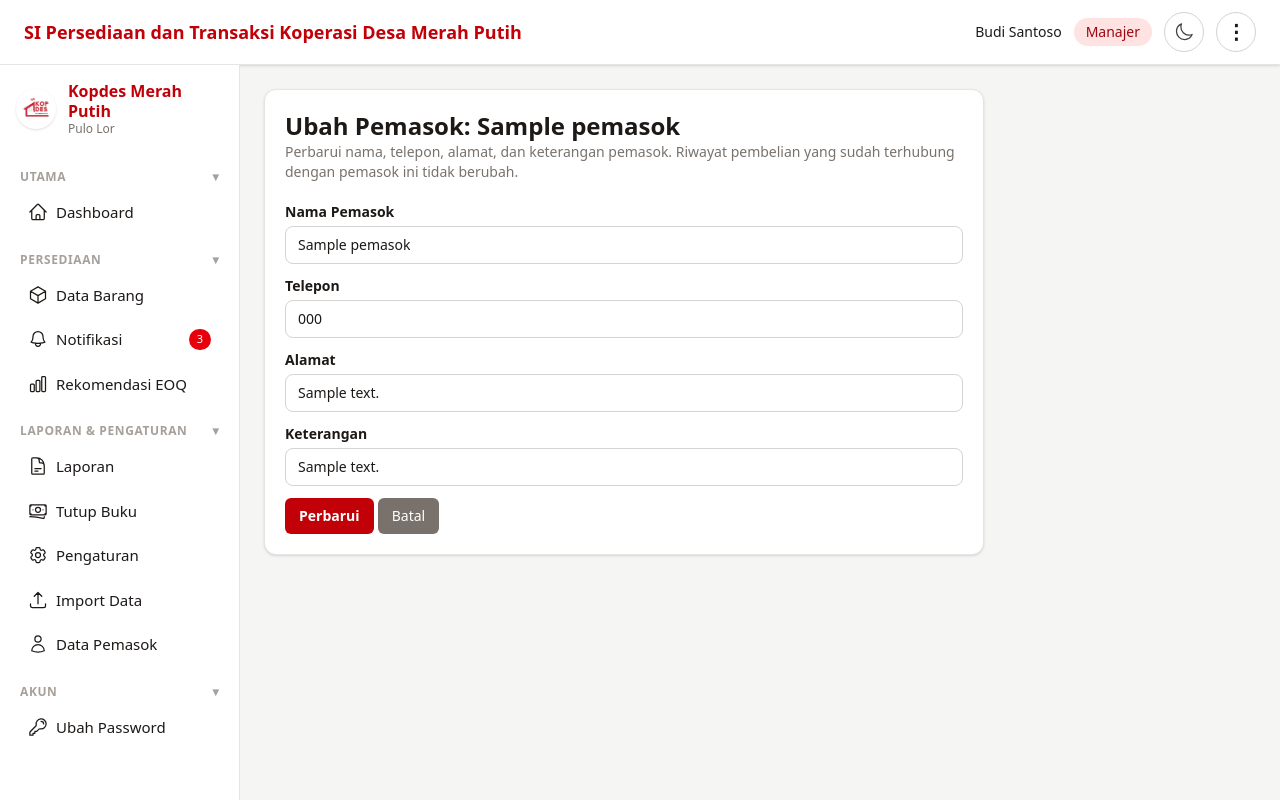
After one commit to dioannda/projek_kopdes, a Laravel app: page /pemasok/1/edit in a window 1280 px wide. The commit adds this page. Run offline with Laravel 12, Linux system fonts and the light colour scheme; a user stored in the database is signed in; data comes from the database, SQL or seed files in the repository; tables that the repository leaves empty hold one stand-in row (values such as "Sample post"); style sheets or scripts are compiled from the project's sources; some libraries are stand-ins or nearby versions.

Commit message:
update data pemasok

```diff
--- a/app/Http/Controllers/PemasokController.php
+++ b/app/Http/Controllers/PemasokController.php
@@ -5,6 +5,7 @@ namespace App\Http\Controllers;
 use App\Models\Pemasok;
 use Illuminate\Http\RedirectResponse;
 use Illuminate\Http\Request;
+use Illuminate\Validation\Rule;
 use Illuminate\View\View;
 
 class PemasokController extends Controller
@@ -44,6 +45,38 @@ class PemasokController extends Controller
     }
 
     /**
+     * Halaman ubah pemasok: form terisi data pemasok yang dipilih.
+     */
+    public function edit(Pemasok $pemasok): View
+    {
+        return view('pemasok.edit', ['pemasok' => $pemasok]);
+    }
+
+    /**
+     * Memperbarui pemasok. Nama tetap unik, tetapi nama pemasok
+     * itu sendiri boleh dipertahankan (diabaikan dari pemeriksaan
+     * unik). Mengubah pemasok tidak memengaruhi riwayat pembelian
+     * yang sudah terhubung dengannya.
+     */
+    public function update(Request $request, Pemasok $pemasok): RedirectResponse
+    {
+        $data = $request->validate([
+            'nama' => ['required', 'string', 'max:100', Rule::unique('pemasok', 'nama')->ignore($pemasok->id)],
+            'telepon' => ['nullable', 'string', 'max:30'],
+            'alamat' => ['nullable', 'string', 'max:255'],
+            'keterangan' => ['nullable', 'string', 'max:255'],
+        ], [
+            'nama.required' => 'Nama pemasok wajib diisi.',
+            'nama.unique' => 'Pemasok dengan nama ini sudah ada.',
+        ]);
+
+        $pemasok->update($data);
+
+        return redirect()->route('pemasok.index')
+            ->with('sukses', 'Pemasok ' . $data['nama'] . ' berhasil diperbarui.');
+    }
+
+    /**
      * Menghapus pemasok. Ditolak bila pemasok masih terkait dengan
      * riwayat pembelian, supaya data pembelian tidak kehilangan
      * pemasoknya (pola yang sama dengan hapus barang).
--- /dev/null
+++ b/resources/views/pemasok/edit.blade.php
@@ -0,0 +1,52 @@
+@extends('layouts.app')
+
+@section('title', 'Ubah Pemasok')
+
+@section('content')
+    <div
+        class="bg-white dark:bg-stone-900 border border-stone-200 dark:border-stone-800 rounded-xl shadow-sm p-5 max-w-[720px]">
+        <h2 class="text-2xl font-bold">Ubah Pemasok: {{ $pemasok->nama }}</h2>
+        <p class="text-stone-500 dark:text-stone-400 text-sm mb-5">Perbarui nama, telepon, alamat, dan keterangan pemasok.
+            Riwayat pembelian yang sudah terhubung dengan pemasok ini tidak berubah.</p>
+        <form method="POST" action="{{ route('pemasok.update', $pemasok) }}">
+            @csrf
+            @method('PUT')
+            <div class="mb-3">
+                <label for="nama" class="block text-sm font-bold mb-1">Nama Pemasok</label>
+                <input id="nama" type="text" name="nama" value="{{ old('nama', $pemasok->nama) }}"
+                    class="w-full px-3 py-2 border border-stone-300 dark:border-stone-700 rounded-lg bg-white dark:bg-stone-800 text-sm focus:outline-none focus:border-red-700 focus:ring-2 focus:ring-red-700/20 transition">
+                @error('nama')
+                    <div class="text-red-600 dark:text-red-400 text-[13px] mt-1">{{ $message }}</div>
+                @enderror
+            </div>
+            <div class="mb-3">
+                <label for="telepon" class="block text-sm font-bold mb-1">Telepon</label>
+                <input id="telepon" type="text" name="telepon" value="{{ old('telepon', $pemasok->telepon) }}"
+                    class="w-full px-3 py-2 border border-stone-300 dark:border-stone-700 rounded-lg bg-white dark:bg-stone-800 text-sm focus:outline-none focus:border-red-700 focus:ring-2 focus:ring-red-700/20 transition">
+                @error('telepon')
+                    <div class="text-red-600 dark:text-red-400 text-[13px] mt-1">{{ $message }}</div>
+                @enderror
+            </div>
+            <div class="mb-3">
+                <label for="alamat" class="block text-sm font-bold mb-1">Alamat</label>
+                <input id="alamat" type="text" name="alamat" value="{{ old('alamat', $pemasok->alamat) }}"
+                    class="w-full px-3 py-2 border border-stone-300 dark:border-stone-700 rounded-lg bg-white dark:bg-stone-800 text-sm focus:outline-none focus:border-red-700 focus:ring-2 focus:ring-red-700/20 transition">
+                @error('alamat')
+                    <div class="text-red-600 dark:text-red-400 text-[13px] mt-1">{{ $message }}</div>
+                @enderror
+            </div>
+            <div class="mb-3">
+                <label for="keterangan" class="block text-sm font-bold mb-1">Keterangan</label>
+                <input id="keterangan" type="text" name="keterangan" value="{{ old('keterangan', $pemasok->keterangan) }}"
+                    class="w-full px-3 py-2 border border-stone-300 dark:border-stone-700 rounded-lg bg-white dark:bg-stone-800 text-sm focus:outline-none focus:border-red-700 focus:ring-2 focus:ring-red-700/20 transition">
+                @error('keterangan')
+                    <div class="text-red-600 dark:text-red-400 text-[13px] mt-1">{{ $message }}</div>
+                @enderror
+            </div>
+            <button type="submit"
+                class="inline-block px-3.5 py-2 bg-red-700 hover:bg-red-800 text-white text-sm font-bold rounded-md transition">Perbarui</button>
+            <a href="{{ route('pemasok.index') }}"
+                class="inline-block px-3.5 py-2 bg-stone-500 hover:bg-stone-600 text-white text-sm rounded-md transition">Batal</a>
+        </form>
+    </div>
+@endsection
--- a/routes/web.php
+++ b/routes/web.php
@@ -96,6 +96,8 @@ Route::middleware('auth')->group(function () {
     Route::middleware('role:manajer')->group(function () {
         Route::get('/pemasok', [PemasokController::class, 'index'])->name('pemasok.index');
         Route::post('/pemasok', [PemasokController::class, 'store'])->name('pemasok.store');
+        Route::get('/pemasok/{pemasok}/edit', [PemasokController::class, 'edit'])->name('pemasok.edit');
+        Route::put('/pemasok/{pemasok}', [PemasokController::class, 'update'])->name('pemasok.update');
         Route::delete('/pemasok/{pemasok}', [PemasokController::class, 'destroy'])->name('pemasok.destroy');
     });
 
```
Also changed, not shown: resources/views/import/index.blade.php (+2 -14 lines), resources/views/pemasok/index.blade.php (+5 -2 lines).
